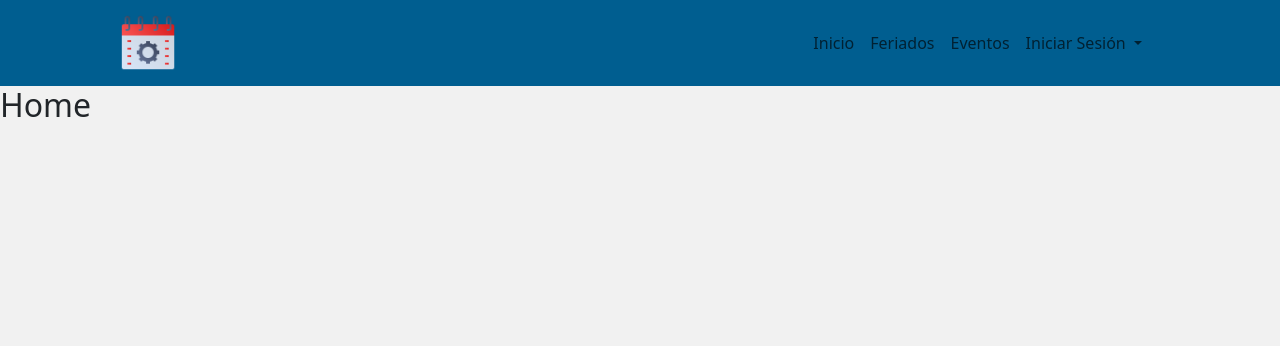
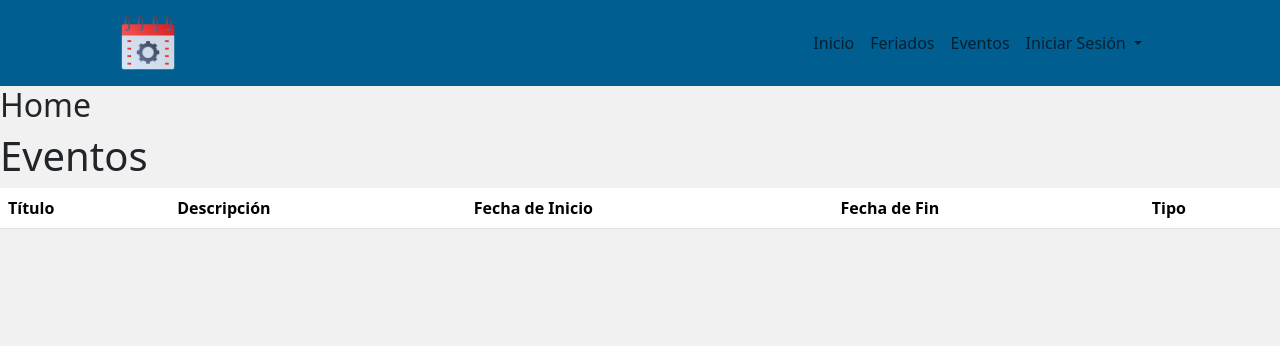
Before and after one commit to Gabriel-Viteri/EduPlanner, a Django app: page / in a window 1280 px wide. Shown: the top 346 px of the page. Run offline with Django 5.2, Linux system fonts and the light colour scheme; tables that the repository leaves empty hold one stand-in row (values such as "Sample post"); lists and menus that the app fills with data are empty; some libraries are stand-ins or nearby versions.

Commit message:
Mostrar eventos en inicio

```diff
--- a/EduPlanner/core/templates/core/index.html
+++ b/EduPlanner/core/templates/core/index.html
@@ -1,3 +1,45 @@
 {% extends 'core/base.html' %} {% block main %}
 <h2>Home</h2>
+
+<h1>Eventos</h1>
+  <table class="table table-striped">
+    <thead>
+      <tr>
+        <th>Título</th>
+        <th>Descripción</th>
+        <th>Fecha de Inicio</th>
+        <th>Fecha de Fin</th>
+        <th>Tipo</th>
+
+      </tr>
+    </thead>
+    <tbody id="eventos-table">
+      <!-- data will be inserted here -->
+    </tbody>
+  </table>
+
+  <script>
+    // Get the table body element
+    const tableBody = document.querySelector('#eventos-table');
+
+    // Make an AJAX request to the API endpoint
+    fetch('/api/eventos/')
+      .then(response => response.json())
+      .then(data => {
+        // Update the table with the received data
+        data.forEach(evento => {
+          const row = document.createElement('tr');
+          row.innerHTML = `
+            <td>${evento.titulo}</td>
+            <td>${evento.descripcion}</td>
+            <td>${evento.fecha_inicio}</td>
+            <td>${evento.fecha_fin}</td>
+            <td>${evento.tipo}</td>
+          `;
+          tableBody.appendChild(row);
+        });
+      })
+      .catch(error => console.error('Error fetching data:', error));
+  </script>
+
 {% endblock %}
```
